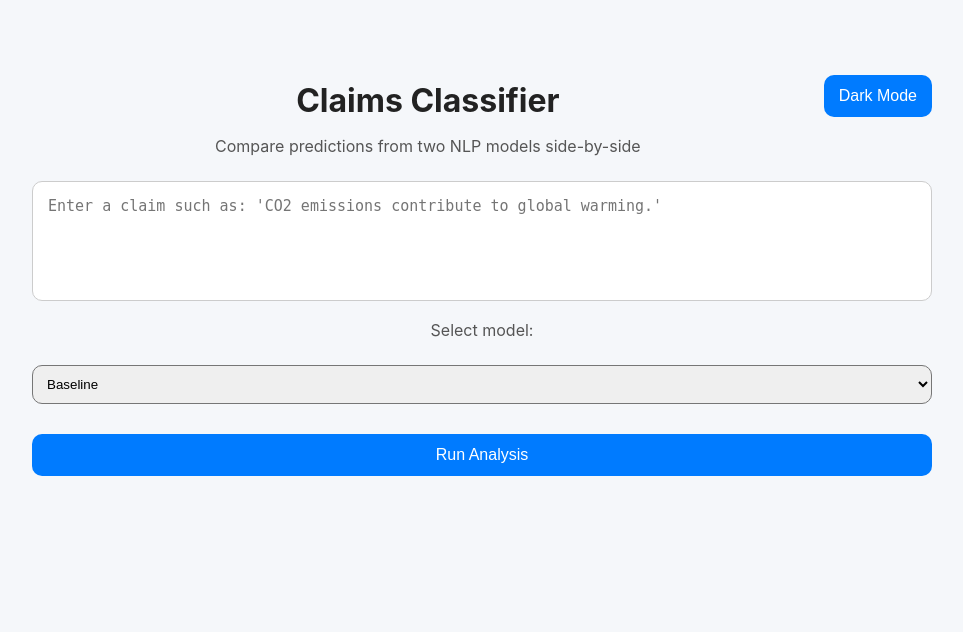
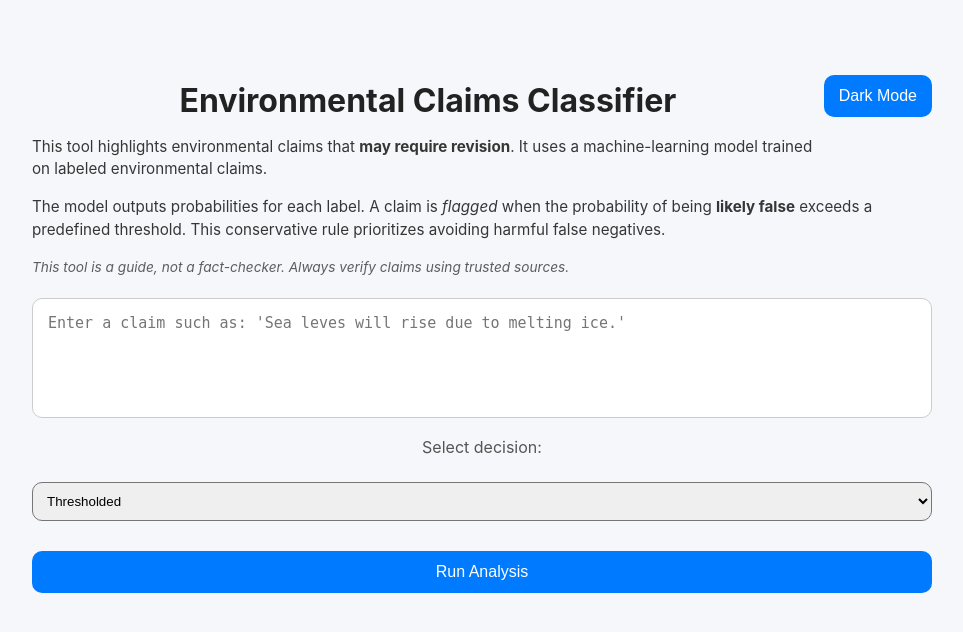
Before and after one commit to dpmendez/environmental-misinformation, a FastAPI app: page / in a window 1280 px wide. Shown: the top 632 px of the page, without its empty margins (158-1121 px from the left). Run offline with FastAPI, Linux system fonts and the light colour scheme; parts of the project's set-up code (start-up, migrations or seed data) failed here and were passed over.

Commit message:
Use only transformer model and use specific mean threshold for decision making.

```diff
--- a/app/api_only.py
+++ b/app/api_only.py
@@ -16,7 +16,7 @@ class Claim(BaseModel):
     text: str
 
 models = {
-    "baseline": InferenceModel(MODEL_1_DIR, "baseline", FALSE_LABEL_ID, PULL_HF, USE_TOKEN),
+    # "baseline": InferenceModel(MODEL_1_DIR, "baseline", FALSE_LABEL_ID, PULL_HF, USE_TOKEN),
     "thresholded": InferenceModel(MODEL_2_DIR, "thresholded", FALSE_LABEL_ID, PULL_HF, USE_TOKEN),
 }
 
--- a/app/main.py
+++ b/app/main.py
@@ -3,6 +3,18 @@ from fastapi.staticfiles import StaticFiles
 from fastapi.templating import Jinja2Templates
 from pydantic import BaseModel
 import uvicorn
+
+### Memory logging setup
+import psutil, os, threading, time
+
+def log_memory():
+    process = psutil.Process(os.getpid())
+    while True:
+        mem_mb = process.memory_info().rss / (1024 ** 2) # Convert to MB
+        print(f"[Memory usage] {mem_mb:.2f} MB")
+        time.sleep(5)
+
+threading.Thread(target=log_memory, daemon=True).start()
 
 app = FastAPI() # Initialize the FastAPI app
 
--- a/app/static/style.css
+++ b/app/static/style.css
@@ -49,6 +49,19 @@ h1 {
     margin-bottom: 25px;
 }
 
+.status {
+    margin-top: 8px;
+    font-weight: 600;
+}
+
+.status.flagged {
+    color: #b45309; /* amber */
+}
+
+.status.not-flagged {
+    color: #166534; /* green */
+}
+
 /* ----- INPUT ----- */
 textarea {
     width: 100%;
@@ -61,6 +74,23 @@ textarea {
     color: var(--text);
     resize: none;
     box-sizing: border-box;
+}
+
+.explanation {
+    font-size: 0.95rem;
+    line-height: 1.5;
+    margin-bottom: 20px;
+    opacity: 0.9;
+}
+
+.explanation .disclaimer {
+    font-style: italic;
+    margin-top: 10px;
+}
+
+.disclaimer {
+    font-size: 0.9em;
+    opacity: 0.8;
 }
 
 /* ----- BUTTONS ----- */
--- a/app/templates/index.html
+++ b/app/templates/index.html
@@ -2,7 +2,7 @@
 <html lang="en">
 <head>
     <meta charset="UTF-8">
-    <title>Environmental Misinformation Classifier</title>
+    <title>Environmental Misinformation Detection</title>
     <link rel="stylesheet" href="/static/style.css">
 </head>
 
@@ -12,16 +12,31 @@
         <!-- Dark Mode Toggle -->
         <button id="toggleDark">Dark Mode</button>
 
-        <h1>Claims Classifier</h1>
-        <p class="subtitle">Compare predictions from two NLP models side-by-side</p>
+        <h1>Environmental Claims Classifier</h1>
 
-        <textarea id="claimInput" placeholder="Enter a claim such as: 'CO2 emissions contribute to global warming.'"></textarea>
+        <div class="explanation">
+            <p>
+                This tool highlights environmental claims that <strong>may require revision</strong>.
+                It uses a machine-learning model trained on labeled environmental claims.
+            </p>
+            <p>
+                The model outputs probabilities for each label. A claim is <em>flagged</em> when the
+                probability of being <strong>likely false</strong> exceeds a predefined threshold.
+                This conservative rule prioritizes avoiding harmful false negatives.
+            </p>
+
+            <p class="disclaimer">
+                This tool is a guide, not a fact-checker. Always verify claims using
+                trusted sources.
+            </p>
+        </div>
+
+        <textarea id="claimInput" placeholder="Enter a claim such as: 'Sea leves will rise due to melting ice.'"></textarea>
         <label for="modelSelect" class="subtitle" style="margin-top:15px; display:block;">
-            Select model:
+            Select decision:
         </label>
 
         <select id="modelSelect" style="padding:10px; width:100%; border-radius:10px; margin-bottom:15px;">
-            <option value="baseline">Baseline</option>
             <option value="thresholded">Thresholded</option>
         </select>
         <button id="predictBtn">Run Analysis</button>
@@ -41,7 +56,7 @@ document.getElementById("toggleDark").onclick = () => {
 /* ---------------- PREDICTION LOGIC ---------------- */
 document.getElementById("predictBtn").onclick = async () => {
     const text = document.getElementById("claimInput").value.trim();
-    const model = document.getElementById("modelSelect").value;  // <--- NEW
+    const model = document.getElementById("modelSelect").value;
 
     if (!text) return;
 
@@ -51,7 +66,7 @@ document.getElementById("predictBtn").onclick = async () => {
     const response = await fetch("/predict_all", {
         method: "POST",
         headers: { "Content-Type": "application/json" },
-        body: JSON.stringify({ text, model })   // <--- SEND MODEL TO BACKEND
+        body: JSON.stringify({ text, model })   // send model to backend
     });
 
     const data = await response.json();
@@ -66,26 +81,46 @@ document.getElementById("predictBtn").onclick = async () => {
         const card = document.createElement("div");
         card.className = "model-card";
 
-        const title = document.createElement("h2");
-        title.textContent = model.model;
-        card.appendChild(title);
-
-        const pred = document.createElement("p");
-        pred.innerHTML = `<strong>Prediction:</strong> ${model.pred_label}`;
-        card.appendChild(pred);
-
-        const conf = document.createElement("p");
-        conf.innerHTML = `<strong>Confidence:</strong> ${model.confidence.toFixed(1)}%`;
-        card.appendChild(conf);
+        // const title = document.createElement("h2");
+        // title.textContent = model.model;
+        // card.appendChild(title);
 
         if (model.threshold !== null && model.threshold !== undefined) {
+            const pFalse = model.probabilities["LIKELY_FALSE"];
+            const threshold = model.threshold;
+
+            const status = document.createElement("p");
+            status.className = "status";
+
+            if (pFalse >= threshold) {
+                status.innerHTML = `
+                    <strong>Status:</strong>
+                    ⚠️ Flagged as potentially false
+                `;
+                status.classList.add("flagged");
+            } else {
+                status.innerHTML = `
+                    <strong>Status:</strong>
+                    ✅ Not flagged
+                `;
+                status.classList.add("not-flagged");
+            }
+
             const thr = document.createElement("p");
-            thr.innerHTML = `<strong>Threshold:</strong> ${model.threshold}`;
+            thr.innerHTML = `
+                <strong>Flagging threshold:</strong> ${threshold}
+            `;
+
             card.appendChild(thr);
+            card.appendChild(status);
         }
 
         const probsDiv = document.createElement("div");
         probsDiv.className = "prob-list";
+
+        const probsTitle = document.createElement("p");
+        probsTitle.innerHTML = `<strong>Model probabilities:</strong>`;
+        card.appendChild(probsTitle);
 
         Object.entries(model.probabilities).forEach(([label, prob]) => {
             const bar = `
```
Also changed, not shown: app/inference.py (+9 -3 lines).
